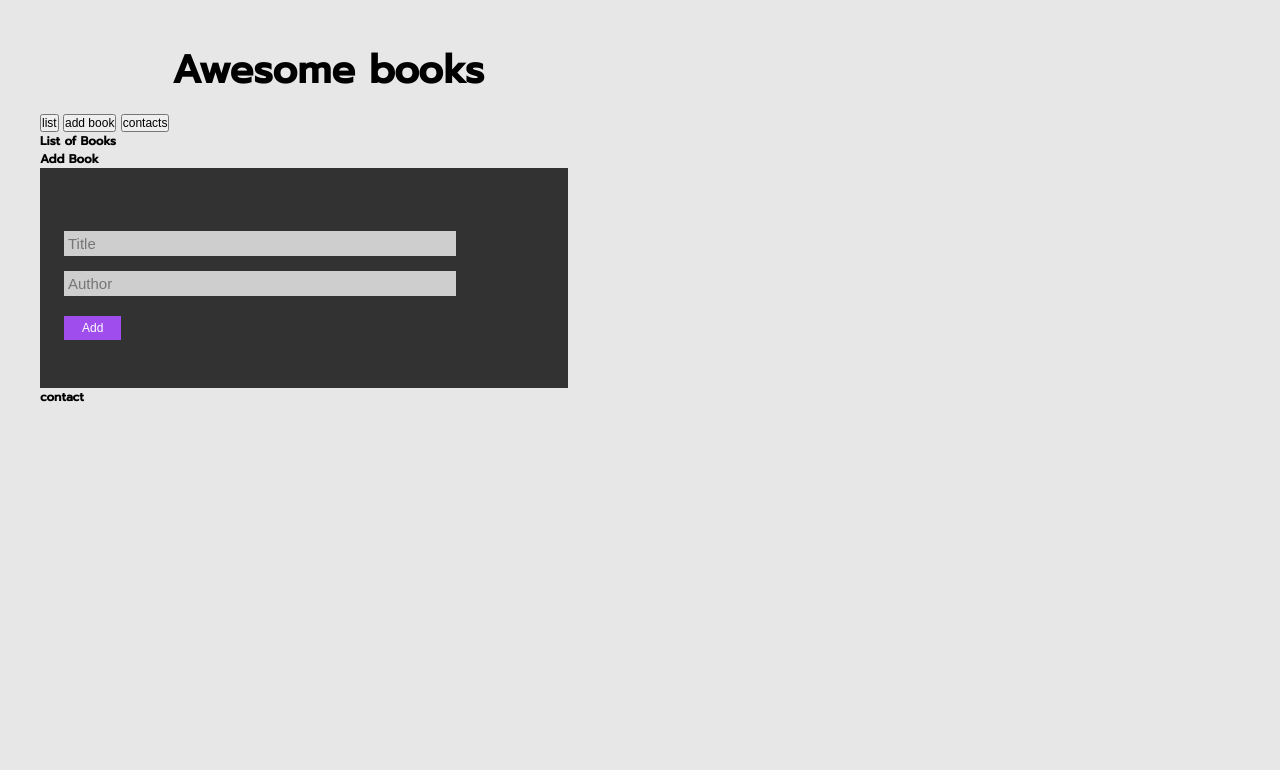
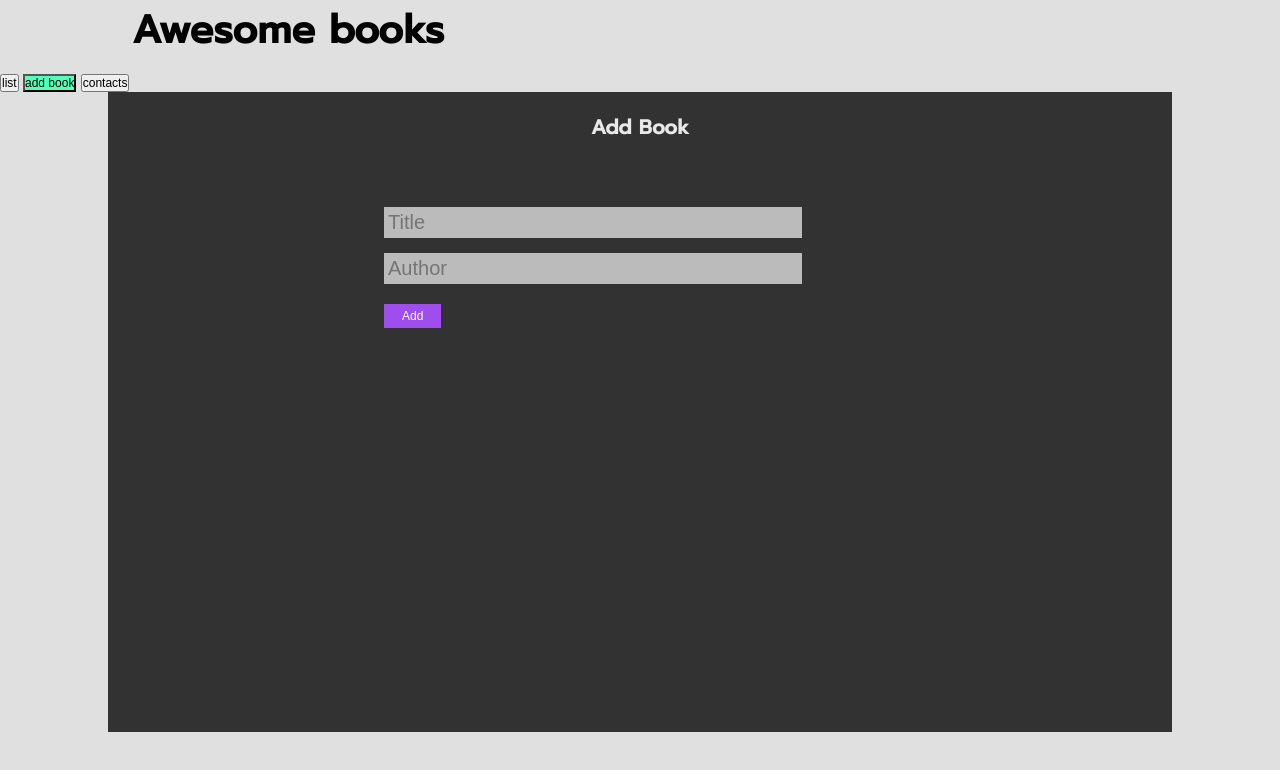
Before and after one commit to DanUshindi/Awsome-Book, a website: page index.html in a window 1280 px wide. Both pictures are taken after a click on the button "add book". Drawn offline with Linux system fonts and the light colour scheme; a web font is replaced by a local one.

Commit message:
Added content

```diff
--- a/style.css
+++ b/style.css
@@ -8,19 +8,33 @@
 }
 
 body {
-  background-color: rgb(231, 231, 231);
-  background-repeat: no-repeat;
-  background-size: cover;
   font-family: 'Prompt', sans-serif;
-  padding: 40px;
+  background-color: rgb(224, 224, 224);
 }
 
-.container {
+main {
+
+}
+
+.tab__content {
+  display: none;
+}
+
+.tab__content--active {
+  display: block;
+}
+
+.tab__button--active {
+  background-color: #55ffba;
+}
+
+section {
+  padding: 20px;
   margin: 0 auto;
   width: 80%;
   min-height: 75vh;
   display: flex;
-  background-color: blueviolet;
+  background-color: rgb(51, 50, 50);
 }
 
 .title {
@@ -42,7 +56,7 @@ body {
 
 li {
   font-size: 13px;
-  width: 90%;
+  width: 70%;
   padding: 10px;
   background-color: rgba(255, 255, 255, 0.274);
   margin: 10px auto;
@@ -72,16 +86,23 @@ input {
   width: 80%;
   padding: 4px;
   margin: 0 auto;
-  font-size: 15px;
+  font-size: 20px;
   margin-top: 15px;
   border: none;
-  background-color: rgba(255, 255, 255, 0.76);
+  outline: none;
+  background-color: rgba(255, 255, 255, 0.671);
+}
+
+.form-containt {
+  padding: 20px;
+  margin: 0 auto;
+  width: 80%;
+  background-color: rgb(51, 50, 50);
 }
 
 .form {
-  padding: 4rem 2rem;
-  width: 40%;
-  background-color: rgb(51, 50, 50);
+  width: 50%;
+  margin: 50px auto;
 }
 
 .form button {
@@ -93,7 +114,8 @@ input {
   background-color: rgb(159, 77, 236);
 }
 
-.form h1 {
+.form-containt h1 {
+  text-align: center;
   font-size: 20px;
   color: rgba(255, 255, 255, 0.89);
 }
```
Also changed, not shown: books.jpeg (added).
